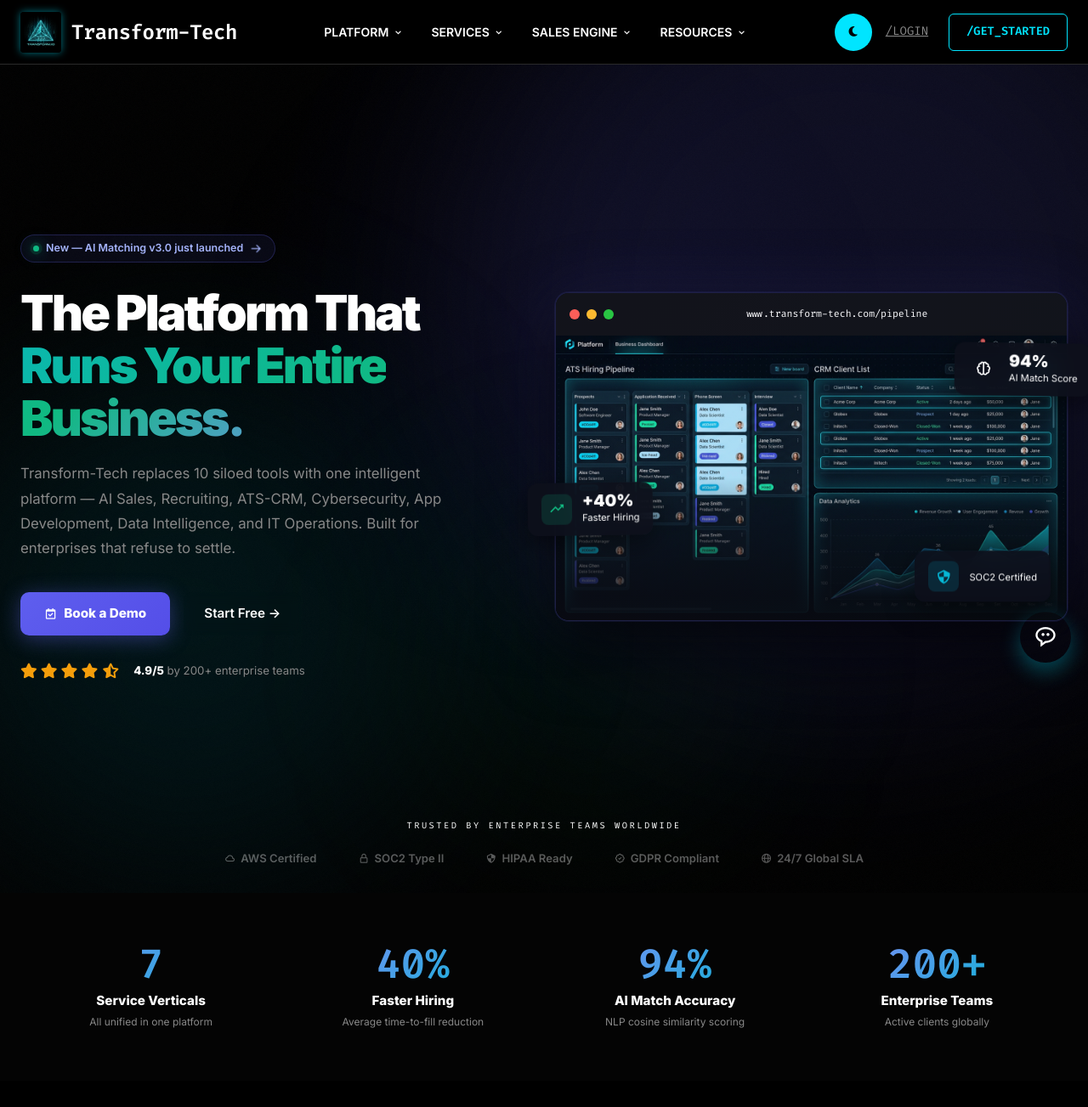
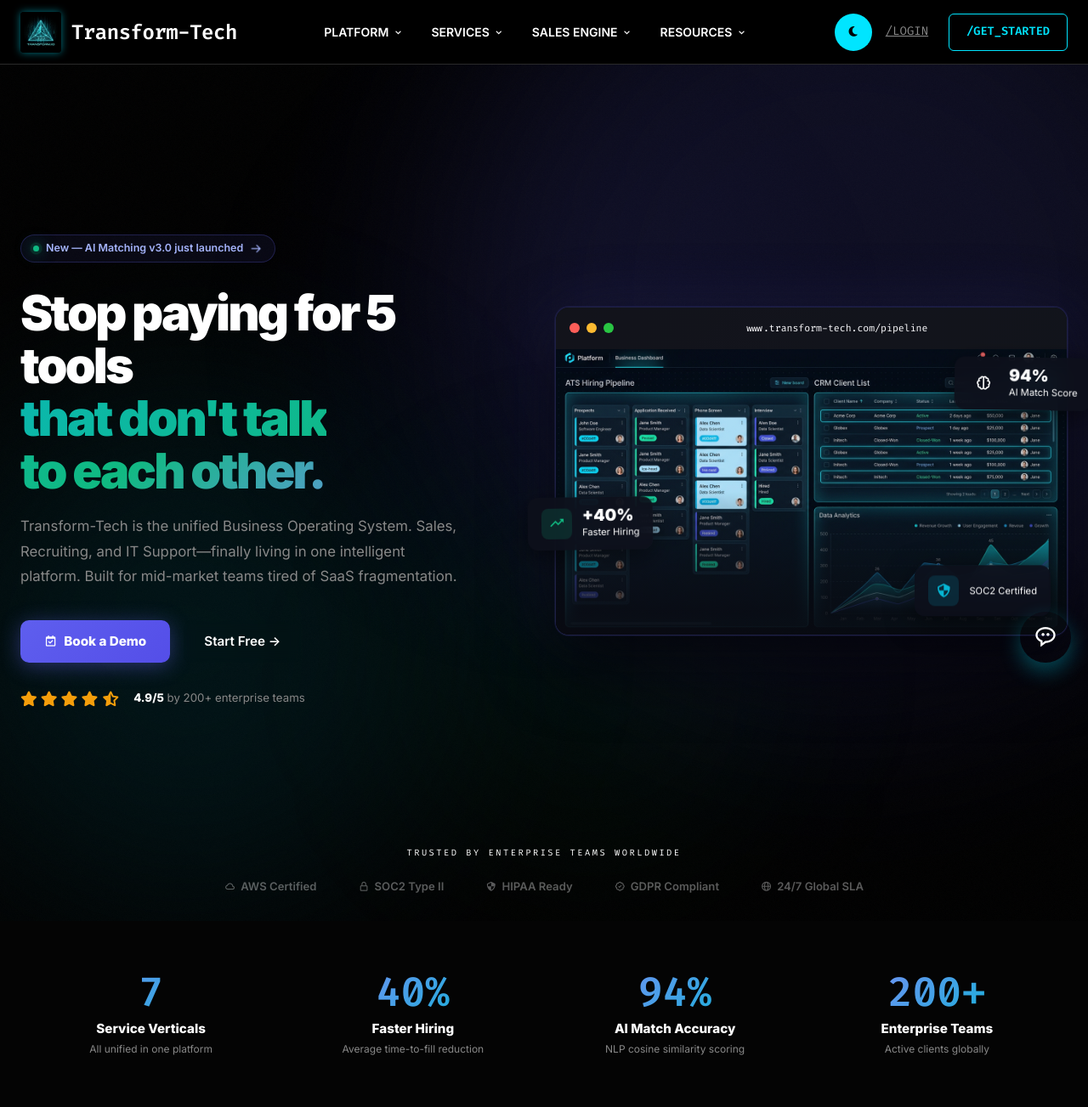
Before and after one commit to jai333/Tranform-Tech.com, a Django app: template app_track/tracking_app/templates/tracking_app/home.html in a window 1280 px wide. Shown: the top 1303 px of the page at 85% size. Run offline with Django 5.2, Linux system fonts and the light colour scheme; the template is opened without the code that fills it, so the values that code supplies are empty; some libraries are stand-ins or nearby versions.

Commit message:
feat(marketing): rewrite public landing page hero and inject interactive pricing table to align with the new SaaS GTM strategy

```diff
--- a/app_track/tracking_app/templates/tracking_app/home.html
+++ b/app_track/tracking_app/templates/tracking_app/home.html
@@ -158,16 +158,16 @@
                 <i class='bx bx-arrow-back chip-arrow'></i>
             </div>
 
+
             <h1 class="cine-h1">
-                The Platform That<br>
-                <span class="animated-gradient-text">Runs Your Entire<br>Business.</span>
+                Stop paying for 5 tools<br>
+                <span class="animated-gradient-text">that don't talk<br>to each other.</span>
             </h1>
 
             <p class="cine-sub">
-                Transform-Tech replaces 10 siloed tools with one intelligent platform —
-                AI Sales, Recruiting, ATS-CRM, Cybersecurity, App Development,
-                Data Intelligence, and IT Operations. Built for enterprises that refuse to settle.
+                Transform-Tech is the unified Business Operating System. Sales, Recruiting, and IT Support—finally living in one intelligent platform. Built for mid-market teams tired of SaaS fragmentation.
             </p>
+
 
             <div class="cine-actions">
                 <a href="{% url 'demo-booking' %}" class="btn-cine-primary">
@@ -1186,6 +1186,63 @@
     </div>
 </section>
 
+
+<!-- ═══════════════════════════════════════════════════════════
+     PUBLIC PRICING SECTION
+     ═══════════════════════════════════════════════════════════ -->
+<section class="talent-section" id="pricing">
+    <div class="talent-glow"></div>
+    <div class="container" data-reveal>
+        <div class="section-center-label">
+            <div class="label-tag">TRANSPARENT PRICING</div>
+            <h2 class="section-h2">One platform.<br>One price.</h2>
+            <p class="section-sub">Stop paying for 5 different software tools. Get everything you need for less than the cost of a single Salesforce seat.</p>
+        </div>
+
+        <div class="talent-grid" style="margin-top: 4rem;">
+            <!-- Starter -->
+            <div class="talent-card">
+                <div class="stat-value" style="color: #10b981; font-size: 3rem; margin-bottom: 1rem;"><span style="font-size: 1rem; color: var(--text-muted);">/mo</span></div>
+                <h3 style="font-size: 1.5rem; margin-bottom: 1.5rem; color: var(--text-primary);">Starter Plan</h3>
+                <ul style="list-style: none; padding: 0; margin-bottom: 2rem; color: var(--text-secondary); line-height: 2;">
+                    <li><i class='bx bx-check' style="color: #10b981; margin-right: 8px;"></i> Unified CRM & ATS</li>
+                    <li><i class='bx bx-check' style="color: #10b981; margin-right: 8px;"></i> Email Thread Syncing</li>
+                    <li><i class='bx bx-check' style="color: #10b981; margin-right: 8px;"></i> Standard Reporting</li>
+                </ul>
+                <a href="{% url 'register' %}" class="btn-cine-ghost" style="width: 100%; text-align: center;">Start Free Trial</a>
+            </div>
+
+            <!-- Pro -->
+            <div class="talent-card" style="border-color: #00E5FF; transform: scale(1.05); z-index: 2;">
+                <div style="position: absolute; top: -12px; left: 50%; transform: translateX(-50%); background: #00E5FF; color: #000; font-size: 0.8rem; padding: 4px 12px; border-radius: 12px; font-weight: bold;">MOST POPULAR</div>
+                <div class="stat-value" style="color: #00E5FF; font-size: 3rem; margin-bottom: 1rem;"><span style="font-size: 1rem; color: var(--text-muted);">/mo</span></div>
+                <h3 style="font-size: 1.5rem; margin-bottom: 1.5rem; color: var(--text-primary);">Pro Plan</h3>
+                <ul style="list-style: none; padding: 0; margin-bottom: 2rem; color: var(--text-secondary); line-height: 2;">
+                    <li><i class='bx bx-check' style="color: #00E5FF; margin-right: 8px;"></i> Everything in Starter</li>
+                    <li><i class='bx bx-check' style="color: #00E5FF; margin-right: 8px;"></i> Visual Workflow Automation</li>
+                    <li><i class='bx bx-check' style="color: #00E5FF; margin-right: 8px;"></i> AI Autonomous Sales Agent</li>
+                    <li><i class='bx bx-check' style="color: #00E5FF; margin-right: 8px;"></i> IT Helpdesk & Ticket Routing</li>
+                </ul>
+                <a href="{% url 'register' %}" class="btn-cine-primary" style="width: 100%; text-align: center; justify-content: center;">Start Free Trial</a>
+            </div>
+
+            <!-- Enterprise -->
+            <div class="talent-card">
+                <div class="stat-value" style="color: #9333ea; font-size: 3rem; margin-bottom: 1rem;"><span style="font-size: 1rem; color: var(--text-muted);">/mo</span></div>
+                <h3 style="font-size: 1.5rem; margin-bottom: 1.5rem; color: var(--text-primary);">Enterprise Plan</h3>
+                <ul style="list-style: none; padding: 0; margin-bottom: 2rem; color: var(--text-secondary); line-height: 2;">
+                    <li><i class='bx bx-check' style="color: #9333ea; margin-right: 8px;"></i> Everything in Pro</li>
+                    <li><i class='bx bx-check' style="color: #9333ea; margin-right: 8px;"></i> Predictive AI Churn Modeling</li>
+                    <li><i class='bx bx-check' style="color: #9333ea; margin-right: 8px;"></i> Strategic Insight Engine</li>
+                    <li><i class='bx bx-check' style="color: #9333ea; margin-right: 8px;"></i> External Client Portal Extranet</li>
+                </ul>
+                <a href="{% url 'demo-booking' %}" class="btn-cine-ghost" style="width: 100%; text-align: center;">Contact Sales</a>
+            </div>
+        </div>
+    </div>
+</section>
+
+
 <!-- ═══════════════════════════════════════════════════════════
      CINEMATIC CTA
      ═══════════════════════════════════════════════════════════ -->
```
